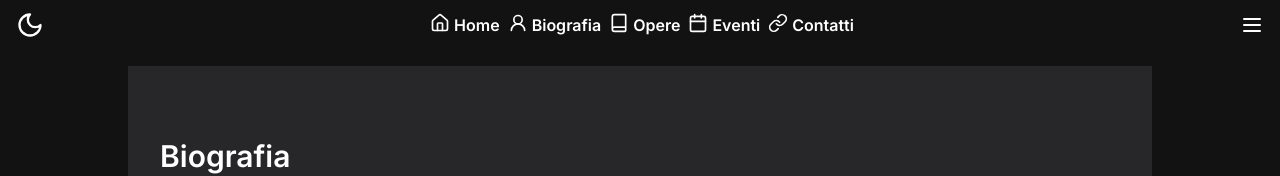
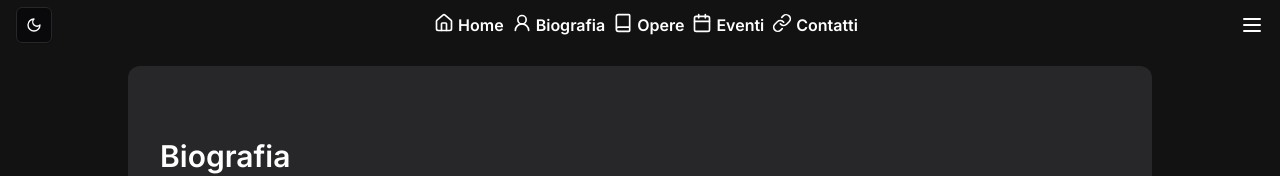
Before and after one commit to mariolazzari/mariafilippini.it, a Next.js app: page /bio in a window 1280 px wide. Shown: the top 176 px of the page. Built offline with nearby package versions, Linux system fonts and the light colour scheme.

Commit message:
refact: theme toggle

```diff
--- a/app/bio/page.tsx
+++ b/app/bio/page.tsx
@@ -4,13 +4,13 @@ import Image from "next/image";
 export const metadata: Metadata = {
   title: "Biografia",
   alternates: {
-    canonical: "/about",
+    canonical: "/bio",
   },
 };
 
 function BioPage() {
   return (
-    <div className="mx-auto p-8 max-w-5xl bg-secondary">
+    <div className="mx-auto p-8 max-w-5xl bg-secondary rounded-xl">
       <h2 className="mt-10 text-3xl font-semibold border-b pb-2">Biografia</h2>
 
       <p className="text-justify my-4">
--- a/app/layout.tsx
+++ b/app/layout.tsx
@@ -40,7 +40,11 @@ export const metadata: Metadata = {
 
 function RootLayout({ children }: Layout) {
   return (
-    <html lang="it">
+    <html lang="it" suppressHydrationWarning>
+      <head>
+        <GoogleAnalytics gaId="G-K8TH2BH1F9" />
+      </head>
+
       <body className={inter.className}>
         <ThemeProvider attribute="class" defaultTheme="dark" enableSystem>
           <Header />
@@ -51,8 +55,6 @@ function RootLayout({ children }: Layout) {
 
           <Footer />
         </ThemeProvider>
-
-        <GoogleAnalytics gaId="G-K8TH2BH1F9" />
       </body>
     </html>
   );
--- a/components/Theme/ThemeProvider.tsx
+++ b/components/Theme/ThemeProvider.tsx
@@ -1,14 +1,7 @@
 "use client";
 
-import dynamic from "next/dynamic";
+import { ThemeProvider as NextThemesProvider } from "next-themes";
 import { ComponentProps } from "react";
-
-const NextThemesProvider = dynamic(
-  () => import("next-themes").then(e => e.ThemeProvider),
-  {
-    ssr: false,
-  }
-);
 
 export function ThemeProvider({
   children,
--- a/components/Theme/ThemeToggle.tsx
+++ b/components/Theme/ThemeToggle.tsx
@@ -2,6 +2,8 @@
 
 import { Moon, Sun, Settings } from "lucide-react";
 import { useTheme } from "next-themes";
+
+import { Button } from "@/components/ui/button";
 import {
   DropdownMenu,
   DropdownMenuContent,
@@ -10,7 +12,7 @@ import {
 } from "@/components/ui/dropdown-menu";
 
 export function ThemeToggle() {
-  const { theme, setTheme } = useTheme();
+  const { setTheme } = useTheme();
 
   const items = [
     { label: "Chiaro", theme: "light", icon: <Sun /> },
@@ -18,25 +20,15 @@ export function ThemeToggle() {
     { label: "Sistema", theme: "system", icon: <Settings /> },
   ];
 
-  const renderIcon = () => {
-    switch (theme) {
-      case "light":
-        return <Sun size={28} />;
-
-      case "dark":
-        return <Moon size={28} />;
-
-      default:
-        return <Settings size={28} />;
-    }
-  };
-
   return (
     <DropdownMenu>
-      <DropdownMenuTrigger aria-label="theme">
-        {renderIcon()}
+      <DropdownMenuTrigger asChild>
+        <Button variant="outline" size="icon">
+          <Sun className="h-[1.2rem] w-[1.2rem] rotate-0 scale-100 transition-all dark:-rotate-90 dark:scale-0" />
+          <Moon className="absolute h-[1.2rem] w-[1.2rem] rotate-90 scale-0 transition-all dark:rotate-0 dark:scale-100" />
+          <span className="sr-only">Toggle theme</span>
+        </Button>
       </DropdownMenuTrigger>
-
       <DropdownMenuContent align="end">
         {items.map(({ label, theme, icon }) => (
           <DropdownMenuItem key={theme} onClick={() => setTheme(theme)}>
--- a/package.json
+++ b/package.json
@@ -1,6 +1,6 @@
 {
   "name": "mariafilippini.it",
-  "version": "0.2.3",
+  "version": "0.2.4",
   "private": true,
   "scripts": {
     "dev": "next dev --turbopack",
@@ -31,8 +31,8 @@
   },
   "devDependencies": {
     "@types/node": "^22.10.1",
-    "@types/react": "^19.0.0",
-    "@types/react-dom": "^19.0.0",
+    "@types/react": "^19.0.1",
+    "@types/react-dom": "^19.0.1",
     "eslint": "^9.16.0",
     "eslint-config-next": "15.0.4",
     "postcss": "^8.4.49",
```
Also changed, not shown: 1 other file (tests, documents, lock files or other folders).
